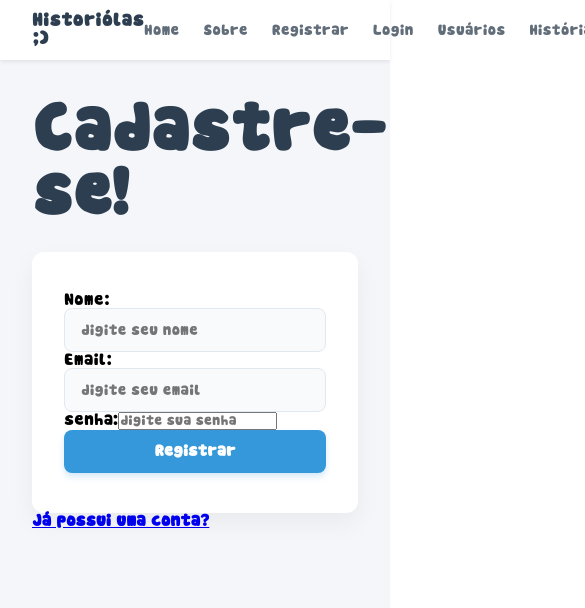
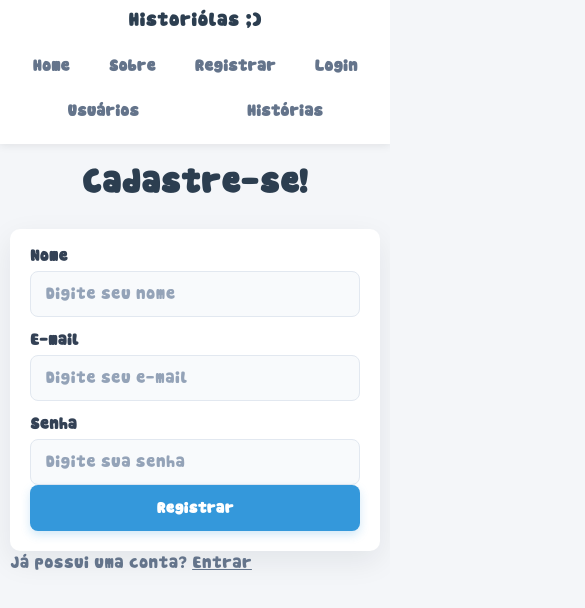
Before and after one commit to quinticode/calendariwow, a React (Create React App) app: page /registrar in a window 390 px wide. Shown: the top 608 px of the page, 585 px wide, since content can reach past the window. Built offline with nearby package versions, Linux system fonts and the light colour scheme; the HTML template or start-up script is replaced by a standard one.

Commit message:
antes de mudanças brutas css

```diff
--- a/src/App.css
+++ b/src/App.css
@@ -1,163 +1,373 @@
-/* --- RESET E CONFIGURAÇÃO GLOBAL --- */
+/* =========================================================
+   BASE / RESET
+   ========================================================= */
+
 @font-face {
-  font-family: 'Pou-Font'; /* Nome que você vai usar para chamá-la */
-  src: url('./fonts/Pou-Font.ttf') format('truetype'); /* Caminho do arquivo */
-  font-weight: normal;
+  font-family: "Pou-Font";
+  src: url("./fonts/Pou-Font.ttf") format("truetype");
+  font-weight: 400;
   font-style: normal;
+  font-display: swap;
 }
 
-/* 2. Aplica a fonte em absolutamente todos os elementos do aplicativo */
-* {
-  margin: 0;
-  padding: 0;
-  box-sizing: border-box;
-  font-family: 'Pou-Font', 'Segoe UI', sans-serif;
+:root {
+  --bg: #f4f6f9;
+  --surface: #ffffff;
+  --text: #2c3e50;
+  --muted: #64748b;
+  --border: #e2e8f0;
+
+  --primary: #3498db;
+  --primary-hover: #2980b9;
+
+  --danger: #c0392b;
+  --danger-bg: #fdf2f2;
+  --success: #16803d;
+  --success-bg: #f0fdf4;
+
+  --radius-sm: 8px;
+  --radius-md: 12px;
+  --shadow-header: 0 2px 8px rgb(0 0 0 / 8%);
+  --shadow-card: 0 10px 30px rgb(15 23 42 / 8%);
 }
 
+*,
+*::before,
+*::after {
+  box-sizing: border-box;
+}
+
+html {
+  min-height: 100%;
+}
+
+body {
+  min-width: 320px;
+  min-height: 100vh;
+  margin: 0;
+  background: var(--bg);
+  color: var(--text);
+  font-family: "Pou-Font", "Segoe UI", sans-serif;
+}
+
+button,
+input {
+  font: inherit;
+}
+
+button {
+  border: 0;
+}
+
+a {
+  color: inherit;
+}
+
+/* =========================================================
+   ESTRUTURA GERAL
+   ========================================================= */
+
 .App {
-  background-color: #f4f6f9;
   min-height: 100vh;
   display: flex;
   flex-direction: column;
 }
 
-/* --- BARRA DE NAVEGAÇÃO (HEADER) --- */
+.main-content {
+  flex: 1;
+  width: min(100% - 2rem, 1200px);
+  margin-inline: auto;
+  padding-block: clamp(1.5rem, 4vw, 3rem);
+}
+
+h1,
+h2,
+h3,
+p {
+  margin-top: 0;
+}
+
+h1,
+h2 {
+  color: var(--text);
+  line-height: 1.2;
+}
+
+h1 {
+  font-size: clamp(1.75rem, 4vw, 2.5rem);
+}
+
+h2 {
+  font-size: clamp(1.35rem, 3vw, 1.8rem);
+}
+
+p {
+  color: var(--muted);
+  line-height: 1.55;
+}
+
+/* =========================================================
+   HEADER / NAVEGAÇÃO
+   ========================================================= */
+
 .app-header {
-  background-color: #ffffff;
-  box-shadow: 0 2px 4px rgba(0, 0, 0, 0.08);
-  padding: 0 2rem;
-  height: 60px;
+  position: sticky;
+  top: 0;
+  z-index: 1000;
+
   display: flex;
   align-items: center;
   justify-content: space-between;
-  position: sticky;
-  top: 0;
-  z-index: 1000;
+  gap: 1rem;
+
+  min-height: 64px;
+  padding: 0.75rem max(1rem, calc((100vw - 1200px) / 2));
+
+  background: var(--surface);
+  box-shadow: var(--shadow-header);
 }
 
 .app-logo {
+  flex-shrink: 0;
+  color: var(--text);
   font-size: 1.1rem;
   font-weight: 700;
-  color: #2c3e50;
+  letter-spacing: 0.4px;
   text-decoration: none;
-  letter-spacing: 0.5px;
 }
 
 .nav-links {
   display: flex;
-  gap: 1.5rem;
+  align-items: center;
+  justify-content: flex-end;
+  flex-wrap: wrap;
+  gap: 0.35rem;
+
+  margin: 0;
+  padding: 0;
   list-style: none;
 }
 
 .nav-item {
-  font-size: 0.9rem;
-  font-weight: 550;
-  color: #626d7a;
+  display: inline-flex;
+  align-items: center;
+  min-height: 40px;
+  padding: 0.5rem 0.75rem;
+
+  border-radius: 8px;
+  color: var(--muted);
+  font-size: 0.95rem;
+  font-weight: 600;
   text-decoration: none;
-  transition: color 0.2s ease;
+
+  transition: color 0.2s ease, background-color 0.2s ease;
 }
 
-.nav-item:hover {
-  color: #3498db;
+.nav-item:hover,
+.nav-item:focus-visible {
+  background: rgb(52 152 219 / 12%);
+  color: var(--primary);
+  outline: none;
 }
 
-/* --- CONTEÚDO E ESTRUTURAS GERAIS --- */
-.main-content {
-  flex: 1;
-  padding: 2.5rem 2rem;
-  max-width: 1200px;
+/* =========================================================
+   FORMULÁRIOS
+   ========================================================= */
+
+.form-card {
+  width: min(100%, 440px);
+  margin: 1.5rem auto 0;
+  padding: clamp(1.25rem, 5vw, 2.25rem);
+
+  border-radius: var(--radius-md);
+  background: var(--surface);
+  box-shadow: var(--shadow-card);
+}
+
+.form-card__title {
+  margin-bottom: 1.5rem;
+  text-align: center;
+}
+
+.form-fields {
+  display: grid;
+  gap: 1rem;
+}
+
+.form-group {
+  display: grid;
+  gap: 0.45rem;
+}
+
+.form-label {
+  color: #334155;
+  font-size: 0.95rem;
+  font-weight: 650;
+}
+
+.form-input {
   width: 100%;
+  min-height: 46px;
+  padding: 0.75rem 0.9rem;
+
+  border: 1px solid var(--border);
+  border-radius: var(--radius-sm);
+  outline: none;
+
+  background: #f8fafc;
+  color: #1e293b;
+
+  transition: border-color 0.2s ease, box-shadow 0.2s ease,
+    background-color 0.2s ease;
+}
+
+.form-input::placeholder {
+  color: #94a3b8;
+}
+
+.form-input:focus {
+  border-color: var(--primary);
+  background: var(--surface);
+  box-shadow: 0 0 0 4px rgb(52 152 219 / 16%);
+}
+
+/* =========================================================
+   BOTÕES
+   ========================================================= */
+
+.btn {
+  display: inline-flex;
+  align-items: center;
+  justify-content: center;
+  gap: 0.5rem;
+
+  min-height: 46px;
+  padding: 0.75rem 1rem;
+
+  border-radius: var(--radius-sm);
+  cursor: pointer;
+  font-weight: 700;
+
+  transition: background-color 0.2s ease, transform 0.1s ease,
+    box-shadow 0.2s ease;
+}
+
+.btn:active {
+  transform: scale(0.98);
+}
+
+.btn:disabled {
+  cursor: not-allowed;
+  opacity: 0.65;
+}
+
+.btn-primary {
+  width: 100%;
+  background: var(--primary);
+  color: #fff;
+  box-shadow: 0 4px 10px rgb(52 152 219 / 22%);
+}
+
+.btn-primary:hover:not(:disabled),
+.btn-primary:focus-visible {
+  background: var(--primary-hover);
+  box-shadow: 0 6px 14px rgb(41 128 185 / 28%);
+  outline: none;
+}
+
+/* =========================================================
+   MENSAGENS
+   ========================================================= */
+
+.form-message {
+  margin-top: 1rem;
+  padding: 0.75rem 0.9rem;
+
+  border: 1px solid transparent;
+  border-radius: var(--radius-sm);
+
+  font-size: 0.9rem;
+  font-weight: 600;
+  text-align: center;
+}
+
+.msg-erro {
+  border-color: #fecaca;
+  background: var(--danger-bg);
+  color: var(--danger);
+}
+
+.msg-sucesso {
+  border-color: #bbf7d0;
+  background: var(--success-bg);
+  color: var(--success);
+}
+
+/* =========================================================
+   RESPONSIVIDADE
+   ========================================================= */
+
+@media (max-width: 640px) {
+  .app-header {
+    align-items: stretch;
+    flex-direction: column;
+    padding: 0.75rem 1rem;
+  }
+
+  .app-logo {
+    text-align: center;
+  }
+
+  .nav-links {
+    justify-content: center;
+  }
+
+  .nav-item {
+    flex: 1 1 auto;
+    justify-content: center;
+  }
+
+  .main-content {
+    width: min(100% - 1.25rem, 1200px);
+    padding-block: 1.25rem;
+  }
+
+  .form-card {
+    margin-top: 1rem;
+    border-radius: 10px;
+  }
+}
+
+.btn-secondary {
+  width: 100%;
+  margin-top: 0.75rem;
+  background: #e2e8f0;
+  color: #334155;
+  box-shadow: none;
+}
+
+.btn-secondary:hover {
+  background: #cbd5e1;
+}
+
+.form-page {
+  width: min(100%, 440px);
   margin: 0 auto;
 }
 
-h1, h2 {
-  font-size: 1.5rem;
-  color: #2c3e50;
-  margin-bottom: 1rem;
+.form-page > h1,
+.form-page > h2 {
+  text-align: center;
 }
 
-p {
-  font-size: 0.9rem;
-  color: #555;
-  line-height: 1.5;
+@media (max-width: 380px) {
+  .nav-links {
+    display: grid;
+    grid-template-columns: repeat(2, 1fr);
+    width: 100%;
+  }
+
+  .nav-item {
+    width: 100%;
+  }
 }
-
-/* --- FORMULÁRIOS, INPUTS E BOTÕES GERENCIAVEIS --- */
-form {
-  max-width: 420px;
-  width: 100%;
-  background-color: #ffffff;
-  padding: 2.5rem 2rem;
-  border-radius: 12px;
-  box-shadow: 0 10px 25px rgba(0, 0, 0, 0.05);
-  margin: 1.5rem auto 0 auto;
-}
-
-/* Centraliza a regra de qualquer input de dados textual */
-input[type="text"],
-input[type="email"],
-input[type="password"] {
-  width: 100%;
-  padding: 0.85rem 1rem;
-  font-size: 0.9rem;
-  color: #333;
-  background-color: #f8fafc;
-  border: 1px solid #e2e8f0;
-  border-radius: 8px;
-  outline: none;
-  transition: all 0.2s ease-in-out;
-}
-
-input[type="text"]:focus,
-input[type="email"]:focus,
-input[type="password"]:focus {
-  border-color: #3498db;
-  background-color: #ffffff;
-  box-shadow: 0 0 0 4px rgba(52, 152, 219, 0.15);
-}
-
-/* Simplifica a regra para todos os botões clicáveis */
-button {
-  width: 100%;
-  padding: 0.85rem 1rem;
-  font-size: 0.95rem;
-  font-weight: 600;
-  color: #ffffff;
-  background-color: #3498db;
-  border: none;
-  border-radius: 8px;
-  cursor: pointer;
-  transition: all 0.2s ease;
-  box-shadow: 0 4px 6px rgba(52, 152, 219, 0.2);
-}
-
-button:hover {
-  background-color: #2980b9;
-  box-shadow: 0 6px 12px rgba(41, 128, 185, 0.3);
-}
-
-button:active {
-  transform: scale(0.98);
-}
-
-/* --- ALERTAS E FEEDBACKS DOS FORMULÁRIOS --- */
-form p {
-  font-size: 0.85rem;
-  font-weight: 500;
-  text-align: center;
-  margin-top: 1.25rem;
-  padding: 0.75rem;
-  border-radius: 6px;
-}
-
-.msg-erro {
-  background-color: #fdf2f2;
-  color: #ec5b5b;
-  border: 1px solid #fde8e8;
-}
-
-.msg-sucesso {
-  background-color: #f0fdf4;
-  color: #2ecc71;
-  border: 1px solid #bbf7d0;
-}
--- a/src/pages/FormRegistrar.js
+++ b/src/pages/FormRegistrar.js
@@ -1,39 +1,32 @@
-import { useState, useEffect } from "react";
+import { useState } from "react";
 import TextoLegal from "../components/TextoLegal";
 import { registrarUsuario } from "../services/registrarService";
 import { Link } from "react-router-dom";
 
-
-export default function FormRegistrar(){
-
-    useEffect(() => {handleReset()},[])
-
+export default function FormRegistrar() {
   const dadosPadrao = {
     nome: "",
     email: "",
     senha: ""
-    }
+  };
 
   const [formDados, setFormDados] = useState(dadosPadrao);
-
   const [enviado, setEnviado] = useState(false);
   const [erro, setErro] = useState("");
   const [carregando, setCarregando] = useState(false);
 
-    // pega o ""objeto"" do evento de quando alguem digita, salva as informações q tao na const
-    //
+  function handleChange(e) {
+    const { name, value } = e.target;
 
-    function handleChange(e) {
-        const { name, value, type, checked } = e.target;
     setFormDados((anterior) => ({
       ...anterior,
-            [name]: type === "checkbox" ? checked : value,
+      [name]: value
     }));
   }
 
   async function handleSubmit(e) {
+    e.preventDefault();
 
-        e.preventDefault();
     setErro("");
     setCarregando(true);
 
@@ -48,75 +41,108 @@ export default function FormRegistrar(){
   }
 
   function handleReset() {
-        setFormDados(dadosPadrao)
-        setEnviado(false)
+    setFormDados(dadosPadrao);
+    setEnviado(false);
     setErro("");
   }
 
-    if(enviado){
-        return(
-            <div>
-                <TextoLegal conteudo="Cadastro Realizado!" tamanho="5rem" />
-                <p style={{color: "green" }}>{formDados.nome}, seu email {formDados.email} foi registrado com sucesso! </p>
-                <Link to="/historias"><button>Ver histórias!</button></Link>
-            </div>
-        )
+  if (enviado) {
+    return (
+      <section className="form-card">
+        <TextoLegal conteudo="Cadastro realizado!" tamanho="2rem" />
+
+        <p className="form-message msg-sucesso">
+          {formDados.nome}, seu e-mail {formDados.email} foi registrado com
+          sucesso!
+        </p>
+
+        <Link className="btn btn-primary" to="/historias">
+          Ver histórias!
+        </Link>
+
+        <button
+          className="btn btn-secondary"
+          type="button"
+          onClick={handleReset}
+        >
+          Fazer outro cadastro
+        </button>
+      </section>
+    );
   }
 
-    return(
-        <div>
-            <TextoLegal conteudo="Cadastre-se!" tamanho="4rem"/>
+  return (
+    <section className="form-page">
+      <TextoLegal conteudo="Cadastre-se!" tamanho="2rem" />
 
-            {erro && <p style={{color: "red" }}>{erro}</p>}
+      <form className="form-card" onSubmit={handleSubmit}>
+        <div className="form-fields">
+          <div className="form-group">
+            <label className="form-label" htmlFor="nome">
+              Nome
+            </label>
 
-            <form onSubmit={handleSubmit}>
-                <div>
-
-                    <label htmlFor="nome">Nome:</label>
             <input
+              className="form-input"
               type="text"
               id="nome"
               name="nome"
               value={formDados.nome}
               onChange={handleChange}
-                        placeholder="digite seu nome"
+              placeholder="Digite seu nome"
+              required
             />
+          </div>
 
-                    <label htmlFor="email">Email:</label>
+          <div className="form-group">
+            <label className="form-label" htmlFor="email">
+              E-mail
+            </label>
+
             <input
+              className="form-input"
               type="email"
               id="email"
               name="email"
               value={formDados.email}
               onChange={handleChange}
-                        placeholder="digite seu email"
+              placeholder="Digite seu e-mail"
+              required
             />
+          </div>
 
-                    <label htmlFor="senha">senha:</label>
+          <div className="form-group">
+            <label className="form-label" htmlFor="senha">
+              Senha
+            </label>
+
             <input
-                        type="senha"
+              className="form-input"
+              type="password"
               id="senha"
               name="senha"
               value={formDados.senha}
               onChange={handleChange}
-                        placeholder="digite sua senha"
+              placeholder="Digite sua senha"
+              required
             />
-
+          </div>
         </div>
 
-                <button type="submit">Registrar</button>
+        <button
+          className="btn btn-primary"
+          type="submit"
+          disabled={carregando}
+        >
+          {carregando ? "Registrando..." : "Registrar"}
+        </button>
+
+        {erro && <p className="form-message msg-erro">{erro}</p>}
       </form>
 
-            <Link to="/login"><h4>Já possui uma conta?</h4></Link>
-
-            {/*
-            <div>
-                <TextoLegal tamanho="1rem" conteudo="conteudo do formulario"/>
-                <pre>{JSON.stringify(formDados, null, 2)}</pre>
-            </div>
-            */}
-
-        </div>
-
-    )
+      <p className="form-login-link">
+        Já possui uma conta? <Link to="/login">Entrar</Link>
+      </p>
+    </section>
+  );
 }
```
Lines whose indentation alone changed are shown as unchanged.
